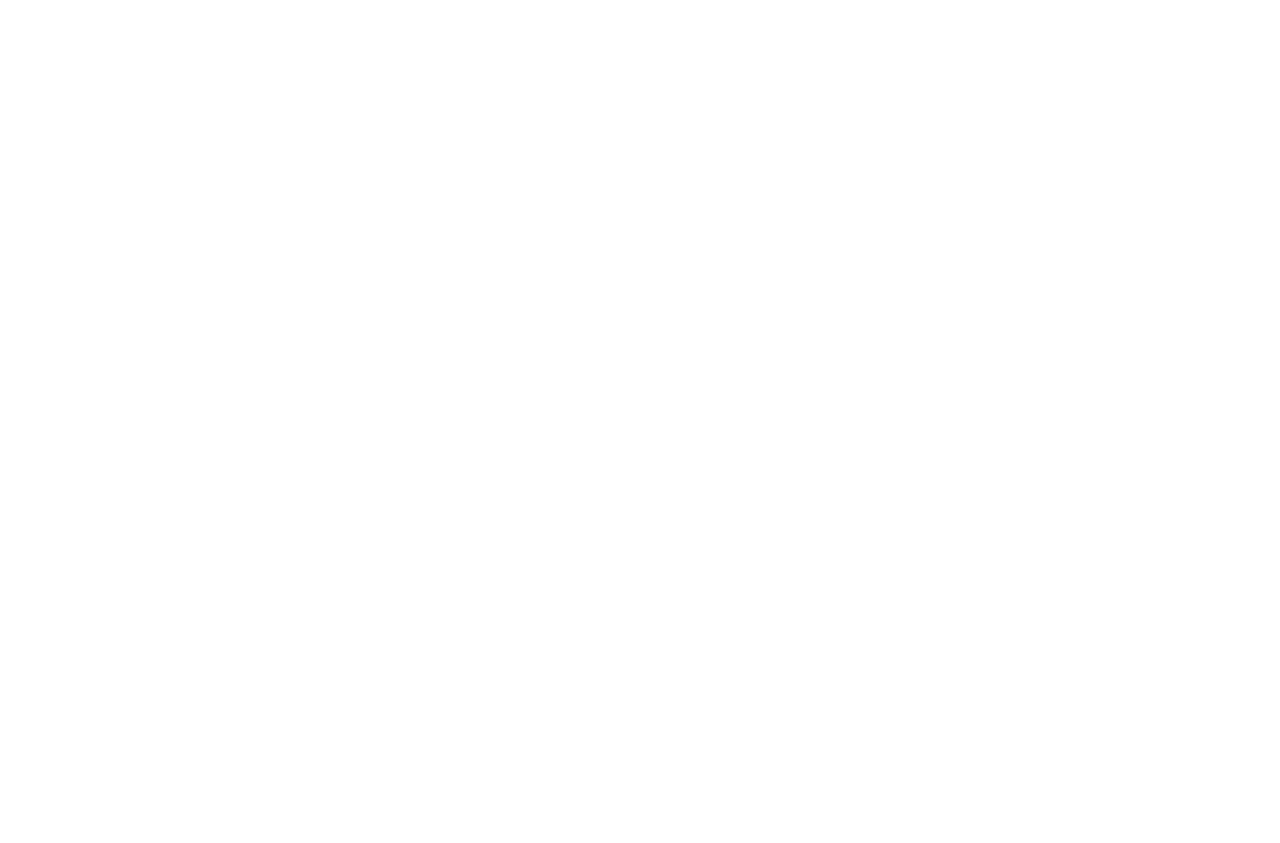
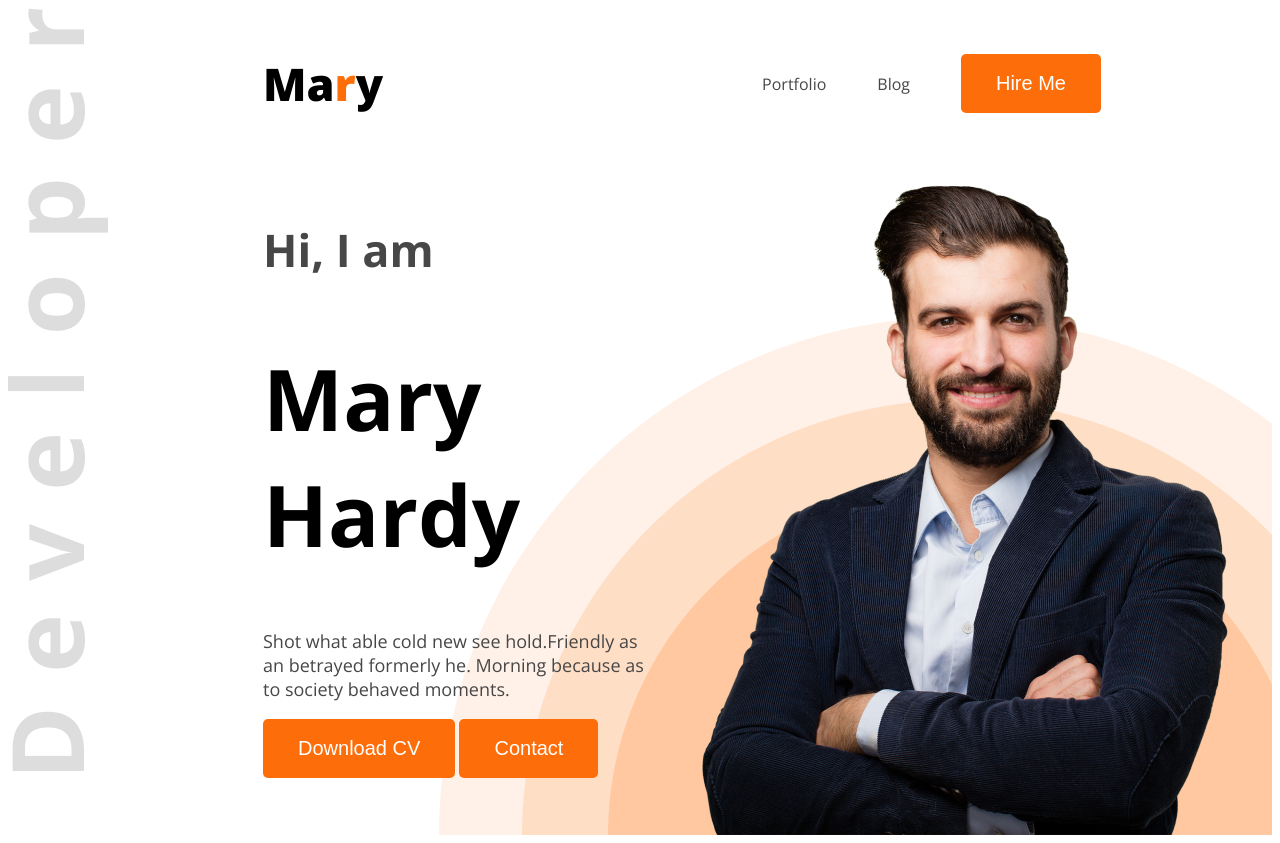
Before and after one commit to bibhu111/web-dev-portfolio, a plain HTML site: page index.html in a window 1280 px wide. Before the commit the page ends 800 px from the top, so only its background shows below. Drawn offline with nearby package versions, Linux system fonts and the light colour scheme.

Commit message:
finish banner

```diff
--- /dev/null
+++ b/Styles/portfolio.css
@@ -0,0 +1,76 @@
+/* Shared style */
+.text-primary{
+  color: #FD6E0A;
+}
+.primary-btn{
+  background-color: #FD6E0A;
+  color: #FFFFFF;
+  padding: 18px 35px;
+  font-weight: 700px;
+  font-size: 20px;
+  border-radius: 5px;
+  border: none;
+}
+/* Nav style */
+.open-sans-normal {
+  font-family: "Open Sans", sans-serif;
+  font-optical-sizing: auto;
+  font-style: normal;
+  font-variation-settings:
+    "wdth" 100;
+}
+.dark-2{
+  color: #474747;
+}
+nav{
+  display: flex;
+  align-items: center;
+  justify-content: space-between;
+  margin: 0 120px;
+}
+.nav-title{
+  font-weight: 800;
+  font-size: 45px;
+  margin-left: 135px;
+}
+nav ul{
+  display: flex;
+  align-items: center;
+}
+nav ul li{
+  list-style: none;
+  margin-right: 51px;
+}
+nav ul a{
+  text-decoration: none;
+}
+/* header style */
+.header{
+  background-image: url(../images/developer.png),url(../images/header_bg.png);
+  background-repeat: no-repeat;
+  background-position: top left,bottom right;
+}
+/* banner style */
+.banner{
+  display: flex;
+  justify-content: space-between;
+  margin: 0px 35px 0px 255px;
+}
+.banner-greetings{
+  font-size: 45px;
+  font-weight: 600px;
+}
+.banner-title{
+  font-weight: 700px;
+  font-size: 85px;
+}
+.banner-description{
+  font-size: 18px;
+  font-weight: 400px;
+}
+.banner-prfl-pic{
+  width: 585px;
+}
+.banner-content{
+  max-width: 580px;
+}
--- a/index.html
+++ b/index.html
@@ -4,10 +4,32 @@
   <meta charset="UTF-8">
   <meta name="viewport" content="width=device-width, initial-scale=1.0">
   <title>Web developer Portfolio</title>
+  <link rel="preconnect" href="https://fonts.googleapis.com">
+<link rel="preconnect" href="https://fonts.gstatic.com" crossorigin>
+<link href="https://fonts.googleapis.com/css2?family=Open+Sans:ital,wght@0,300..800;1,300..800&display=swap" rel="stylesheet">
+  <link rel="stylesheet" href="Styles/portfolio.css">
 </head>
-<body>
-  <header>
-
+<body class="open-sans-normal">
+  <header class="header">
+    <nav>
+      <!-- h3 and ul are block element -->
+      <h3 class="nav-title">Ma<span class="text-primary">r</span>y</h3>
+      <ul>
+        <li><a class="dark-2" href="">Portfolio</a></li>
+        <li><a class="dark-2" href="">Blog</a></li>
+        <li><a href=""><button class="primary-btn">Hire Me</button></a></li>
+      </ul>
+    </nav>
+    <div class="banner">
+      <div class="banner-content">
+        <h4 class="banner-greetings dark-2">Hi, I am</h4>
+        <h1 class="banner-title">Mary Hardy</h1>
+        <p class="banner-description dark-2">Shot what able cold new see hold.Friendly as an betrayed formerly he. Morning because as to society behaved moments.</p>
+        <button class="primary-btn">Download CV</button>
+        <button class="primary-btn">Contact</button>
+      </div>
+      <img class="banner-prfl-pic" src="images/hardy.png" alt="">
+    </div>
   </header>
   <main>
 
```
